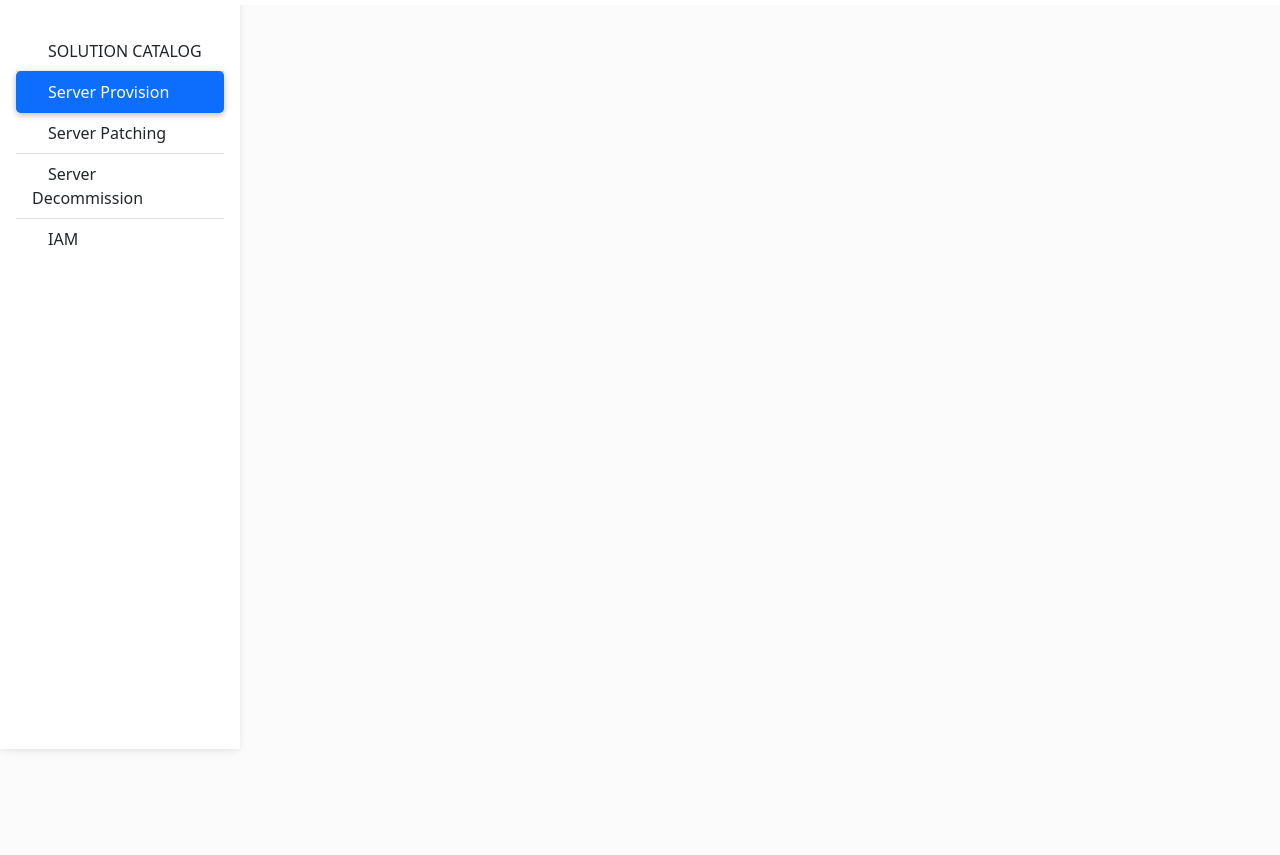
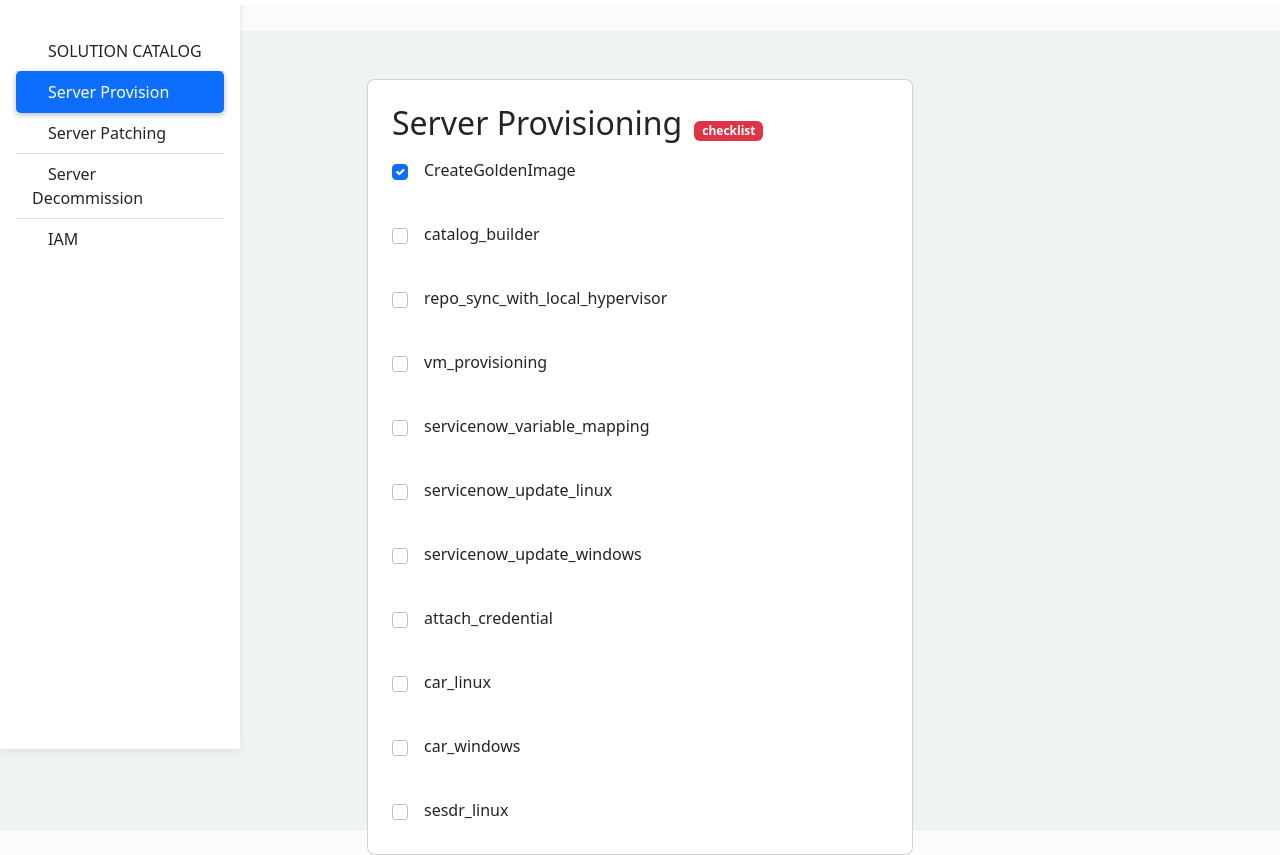
Before and after one commit to vaishnavid0604/exec_automation, a plain HTML site: page serverprovision.html in a window 1280 px wide. Shown: the part 51-906 px from the top of the page. Before the commit the page ends 800 px from the top, so only its background shows below. Drawn offline with nearby package versions, Linux system fonts and the light colour scheme.

Commit message:
Update serverprovision.html

```diff
--- a/serverprovision.html
+++ b/serverprovision.html
@@ -1,3 +1,4 @@
+
 <!DOCTYPE html>
 <html lang="en">
 <head>
@@ -72,4 +73,84 @@
 
 </body>
 
-</html>
+
+<section class="vh-100" style="background-color: #eef3f4;">
+    <div class="container py-5 h-100">
+      <div class="row d-flex justify-content-center align-items-center h-100">
+        <div class="col col-lg-8 col-xl-6">
+          <div class="card rounded-3">
+            <div class="card-body p-4">
+
+              <p class="mb-2"><span class="h2 me-2">Server Provisioning</span> <span
+                  class="badge bg-danger">checklist</span></p>
+              <!--<p class="text-muted pb-2">04/01/2020 • ML - 1321
+                [Yesterday 19:36] ARUL PRAKASH
+
+CreateGoldenImage
+catalog_builder
+repo_sync_with_local_hypervisor
+vm_provisioning
+servicenow_variable_mapping
+servicenow_update_linux
+servicenow_update_windows
+attach_credential
+car_linux
+car_windows
+sesdr_linux
+              </p>-->
+
+              <ul class="list-group rounded-0">
+                <ul class="list-group-item border-0 d-flex align-items-center ps-0">
+                  <input class="form-check-input me-3" type="checkbox" value="" aria-label="..." checked />
+                  CreateGoldenImage
+                </ul>
+            </br>
+                <ul class="list-group-item border-0 d-flex align-items-center ps-0">
+                  <input class="form-check-input me-3" type="checkbox" value="" aria-label="..." />
+                  catalog_builder
+              </ul></br>
+                <li class="list-group-item border-0 d-flex align-items-center ps-0">
+                  <input class="form-check-input me-3" type="checkbox" value="" aria-label="..." />
+                  repo_sync_with_local_hypervisor                </li>            </br>
+
+                <li class="list-group-item border-0 d-flex align-items-center ps-0">
+                  <input class="form-check-input me-3" type="checkbox" value="" aria-label="..." />
+                  vm_provisioning                </li>            </br>
+
+                <li class="list-group-item border-0 d-flex align-items-center ps-0">
+                  <input class="form-check-input me-3" type="checkbox" value="" aria-label="..." />
+                  servicenow_variable_mapping                </li>            </br>
+
+                  <li class="list-group-item border-0 d-flex align-items-center ps-0">
+                    <input class="form-check-input me-3" type="checkbox" value="" aria-label="..." />
+                    servicenow_update_linux                </li>            </br>
+
+                    <li class="list-group-item border-0 d-flex align-items-center ps-0">
+                        <input class="form-check-input me-3" type="checkbox" value="" aria-label="..." />
+                        servicenow_update_windows                </li>            </br>
+
+                        <li class="list-group-item border-0 d-flex align-items-center ps-0">
+                            <input class="form-check-input me-3" type="checkbox" value="" aria-label="..." />
+                            attach_credential                </li>            </br>
+
+                            <li class="list-group-item border-0 d-flex align-items-center ps-0">
+                                <input class="form-check-input me-3" type="checkbox" value="" aria-label="..." />
+                                car_linux                </li>            </br>
+
+                                <li class="list-group-item border-0 d-flex align-items-center ps-0">
+                                    <input class="form-check-input me-3" type="checkbox" value="" aria-label="..." />
+                                    car_windows                </li>            </br>
+
+                                    <li class="list-group-item border-0 d-flex align-items-center ps-0">
+                                        <input class="form-check-input me-3" type="checkbox" value="" aria-label="..." />
+                                        sesdr_linux                </li>
+
+              </ul>
+
+
+            </div>
+          </div>
+        </div>
+      </div>
+    </div>
+  </section>
```
